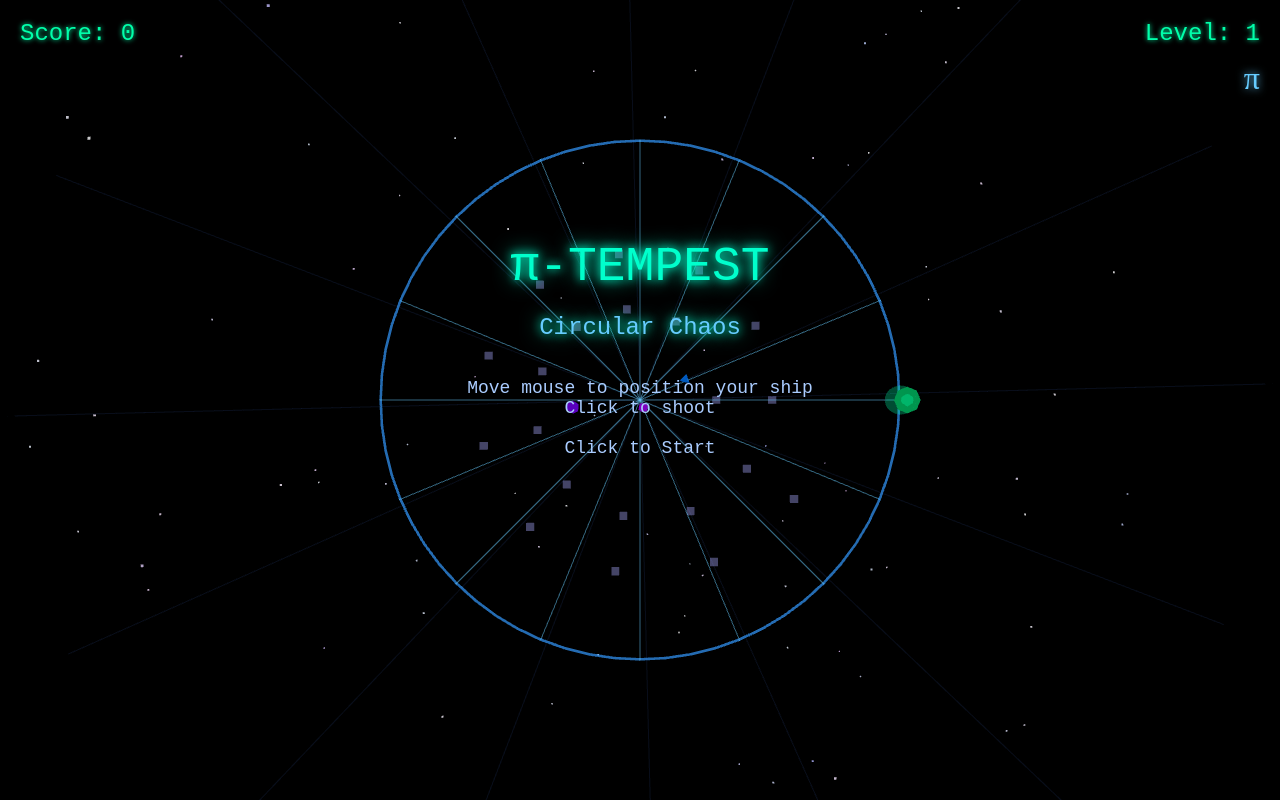
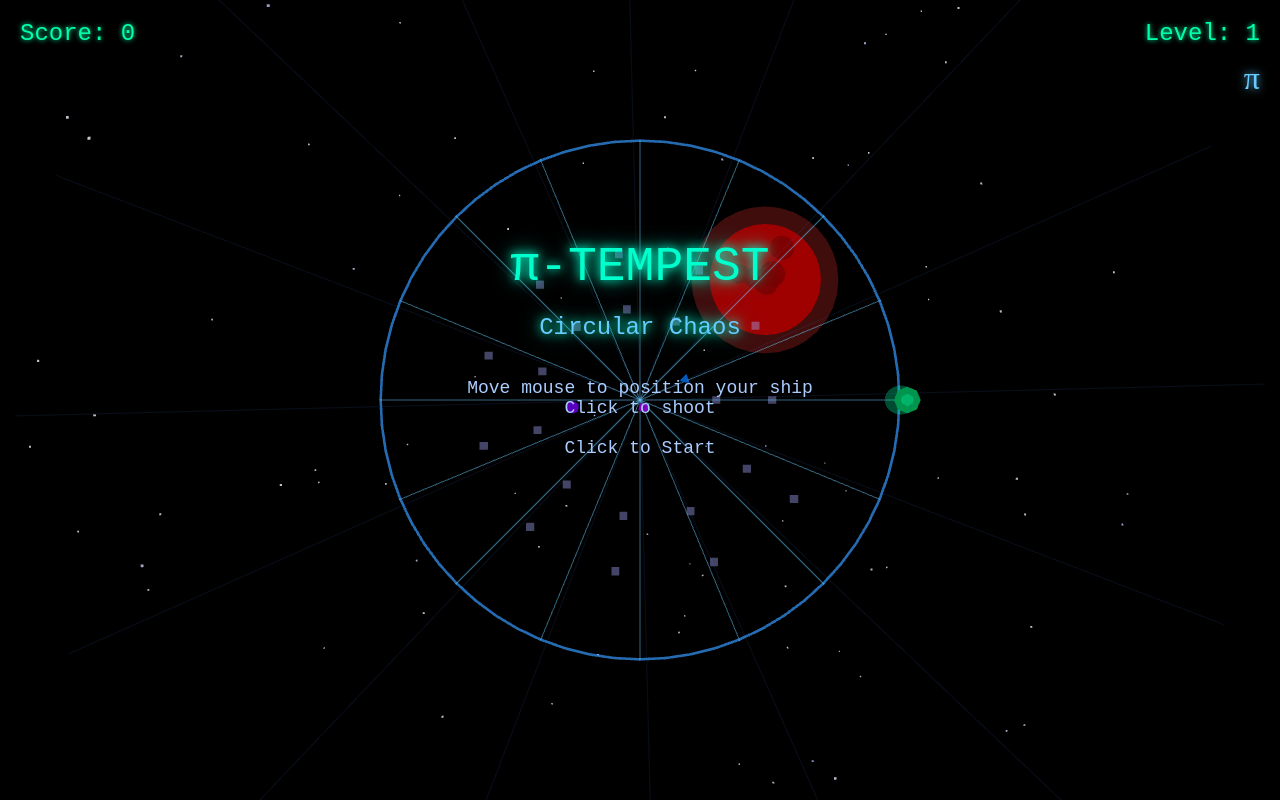
Before and after one commit to newhook/pi-tempest, a website built with Vite: page index.html in a window 1280 px wide. Built offline with nearby package versions, Linux system fonts and the light colour scheme; animation ran at ten frames a second.

Commit message:
Fix vite. Add blood moon.

```diff
--- a/index.html
+++ b/index.html
@@ -43,7 +43,7 @@
     </div>
 
     <!-- Load the bundled JavaScript file -->
-    <script src="bundle.js"></script>
+    <script type="module" src="/src/main.ts"></script>
 
     <script>
         // Hide loading when ready
--- /dev/null
+++ b/src/bloodMoon.ts
@@ -0,0 +1,123 @@
+import * as THREE from "three";
+
+export function createBloodMoon(scene: THREE.Scene): () => void {
+  console.log("Creating blood moon");
+  // Create blood moon group
+  const moonGroup = new THREE.Group();
+
+  // Parameters
+  const levelRadius = 10; // Match the game's circular level radius
+  const moonSize = 3.2; // Size of the moon
+  const moonPosition = { x: levelRadius * 0.72, y: levelRadius * 0.72, z: -10 }; // Position at edge of level
+
+  // Create the main moon disc
+  const moonGeometry = new THREE.CircleGeometry(moonSize, 32);
+  const moonMaterial = new THREE.MeshBasicMaterial({
+    color: 0xaa0000, // Deep red base color
+    transparent: true,
+    opacity: 0.9,
+  });
+  const moon = new THREE.Mesh(moonGeometry, moonMaterial);
+  moon.position.set(moonPosition.x, moonPosition.y, moonPosition.z);
+
+  // Create outer glow
+  const glowSize = moonSize * 1.3;
+  const glowGeometry = new THREE.CircleGeometry(glowSize, 32);
+  const glowMaterial = new THREE.MeshBasicMaterial({
+    color: 0xff3333, // Brighter red for the glow
+    transparent: true,
+    opacity: 0.25,
+    blending: THREE.AdditiveBlending,
+  });
+  const glow = new THREE.Mesh(glowGeometry, glowMaterial);
+  glow.position.set(moonPosition.x, moonPosition.y, moonPosition.z - 0.1);
+
+  // Create surface details (craters)
+  const detailCount = 8;
+  const craters: THREE.Mesh[] = [];
+
+  for (let i = 0; i < detailCount; i++) {
+    // Random position within the moon
+    const angle = Math.random() * Math.PI * 2;
+    const distance = Math.random() * moonSize * 0.7;
+    const x = moonPosition.x + Math.cos(angle) * distance;
+    const y = moonPosition.y + Math.sin(angle) * distance;
+
+    // Create crater
+    const craterSize = 0.2 + Math.random() * 0.6;
+    const craterGeometry = new THREE.CircleGeometry(craterSize, 16);
+    const craterMaterial = new THREE.MeshBasicMaterial({
+      color: 0x770000, // Darker red for craters
+      transparent: true,
+      opacity: 0.8,
+    });
+    const crater = new THREE.Mesh(craterGeometry, craterMaterial);
+    crater.position.set(x, y, moonPosition.z + 0.1);
+
+    craters.push(crater);
+    moonGroup.add(crater);
+  }
+
+  // Add moon and glow to the group
+  moonGroup.add(glow);
+  moonGroup.add(moon);
+
+  // Add the whole group to the scene
+  scene.add(moonGroup);
+
+  // Fade-out state
+  let isFadingOut = false;
+  let fadeStart = 0;
+  const fadeDuration = 2000; // 2 seconds fade-out
+
+  // Function to fade out the blood moon
+  const fadeOut = () => {
+    if (!isFadingOut) {
+      isFadingOut = true;
+      fadeStart = Date.now();
+    }
+  };
+
+  // Animate the blood moon with a subtle pulsing effect
+  function animateMoon() {
+    const time = Date.now() * 0.001;
+
+    if (isFadingOut) {
+      // Calculate fade progress
+      const fadeProgress = Math.min(1, (Date.now() - fadeStart) / fadeDuration);
+      const opacity = 1 - fadeProgress;
+
+      // Apply opacity to all elements
+      moonMaterial.opacity = 0.9 * opacity;
+      glowMaterial.opacity = 0.25 * opacity;
+
+      craters.forEach(crater => {
+        (crater.material as THREE.MeshBasicMaterial).opacity = 0.8 * opacity;
+      });
+
+      // Remove moon group when fully faded out
+      if (fadeProgress === 1) {
+        scene.remove(moonGroup);
+        return; // Stop animation loop
+      }
+    } else {
+      // Subtle pulsing effect on the glow
+      glow.scale.set(
+        1 + Math.sin(time * 0.5) * 0.05,
+        1 + Math.sin(time * 0.5) * 0.05,
+        1
+      );
+
+      // Very subtle movement
+      moonGroup.position.y = Math.sin(time * 0.2) * 0.3;
+      moonGroup.position.x = Math.cos(time * 0.3) * 0.2;
+    }
+
+    requestAnimationFrame(animateMoon);
+  }
+
+  animateMoon();
+
+  // Return the fade out function
+  return fadeOut;
+}
--- a/src/game.ts
+++ b/src/game.ts
@@ -39,6 +39,9 @@ export class Game {
     // Set up scene and add renderer to DOM
     this.sceneSetup = setupScene();
     document.body.appendChild(this.sceneSetup.renderer.domElement);
+
+    // Store sceneSetup on window for access from UI component
+    (window as any).sceneSetup = this.sceneSetup;
 
     // Create level and determine its type
     this.level = createLevel(
--- a/src/scene.ts
+++ b/src/scene.ts
@@ -1,9 +1,11 @@
-import * as THREE from 'three';
+import * as THREE from "three";
+import { createBloodMoon } from "./bloodMoon";
 
 export interface SceneSetup {
   scene: THREE.Scene;
   camera: THREE.PerspectiveCamera;
   renderer: THREE.WebGLRenderer;
+  fadeOutBloodMoon: () => void;
 }
 
 export function setupScene(): SceneSetup {
@@ -11,13 +13,18 @@ export function setupScene(): SceneSetup {
   const scene = new THREE.Scene();
 
   // Set up camera
-  const camera = new THREE.PerspectiveCamera(75, window.innerWidth / window.innerHeight, 0.1, 1000);
+  const camera = new THREE.PerspectiveCamera(
+    75,
+    window.innerWidth / window.innerHeight,
+    0.1,
+    1000
+  );
   camera.position.z = 20;
 
   // Create renderer with post-processing
   const renderer = new THREE.WebGLRenderer({
     antialias: true,
-    alpha: true
+    alpha: true,
   });
   renderer.setSize(window.innerWidth, window.innerHeight);
   renderer.setClearColor(0x000000, 1);
@@ -34,10 +41,13 @@ export function setupScene(): SceneSetup {
   // Create starry background
   createStarryBackground(scene);
 
+  // Create stylized blood moon with fade-out capability
+  const fadeOutBloodMoon = createBloodMoon(scene);
+
   // Create subtle circular grid in background
   createCircularGrid(scene);
 
-  return { scene, camera, renderer };
+  return { scene, camera, renderer, fadeOutBloodMoon };
 }
 
 function createStarryBackground(scene: THREE.Scene): void {
@@ -69,14 +79,20 @@ function createStarryBackground(scene: THREE.Scene): void {
     starColors.push(color.r, color.g, color.b);
   }
 
-  starsGeometry.setAttribute('position', new THREE.Float32BufferAttribute(starPositions, 3));
-  starsGeometry.setAttribute('color', new THREE.Float32BufferAttribute(starColors, 3));
+  starsGeometry.setAttribute(
+    "position",
+    new THREE.Float32BufferAttribute(starPositions, 3)
+  );
+  starsGeometry.setAttribute(
+    "color",
+    new THREE.Float32BufferAttribute(starColors, 3)
+  );
 
   const starsMaterial = new THREE.PointsMaterial({
     size: 0.3,
     vertexColors: true,
     transparent: true,
-    opacity: 0.8
+    opacity: 0.8,
   });
 
   const stars = new THREE.Points(starsGeometry, starsMaterial);
@@ -105,12 +121,16 @@ function createCircularGrid(scene: THREE.Scene): void {
     const radius = maxRadius * (i / ringCount);
     const segments = 64;
 
-    const ringGeometry = new THREE.RingGeometry(radius - 0.05, radius, segments);
+    const ringGeometry = new THREE.RingGeometry(
+      radius - 0.05,
+      radius,
+      segments
+    );
     const ringMaterial = new THREE.MeshBasicMaterial({
       color: 0x3355aa,
       transparent: true,
       opacity: 0.1 + (i / ringCount) * 0.05, // Fade in as rings get larger
-      side: THREE.DoubleSide
+      side: THREE.DoubleSide,
     });
 
     const ring = new THREE.Mesh(ringGeometry, ringMaterial);
@@ -129,16 +149,23 @@ function createCircularGrid(scene: THREE.Scene): void {
     const lineGeometry = new THREE.BufferGeometry();
 
     const vertices = [
-      0, 0, -5, // Start at center
-      Math.cos(angle) * lineLength, Math.sin(angle) * lineLength, -5 // End at edge
+      0,
+      0,
+      -5, // Start at center
+      Math.cos(angle) * lineLength,
+      Math.sin(angle) * lineLength,
+      -5, // End at edge
     ];
 
-    lineGeometry.setAttribute('position', new THREE.Float32BufferAttribute(vertices, 3));
+    lineGeometry.setAttribute(
+      "position",
+      new THREE.Float32BufferAttribute(vertices, 3)
+    );
 
     const lineMaterial = new THREE.LineBasicMaterial({
       color: 0x3355aa,
       transparent: true,
-      opacity: 0.15
+      opacity: 0.15,
     });
 
     const line = new THREE.Line(lineGeometry, lineMaterial);
--- a/src/ui.ts
+++ b/src/ui.ts
@@ -101,6 +101,12 @@ function showTitle(): void {
     const container = document.getElementById('title-container');
     if (container) {
       container.style.display = 'none';
+
+      // Fade out blood moon when game starts
+      const sceneSetup = (window as any).sceneSetup;
+      if (sceneSetup && sceneSetup.fadeOutBloodMoon) {
+        sceneSetup.fadeOutBloodMoon();
+      }
     }
   }, { once: true });
 }
```
Also changed, not shown: 1 other file.
